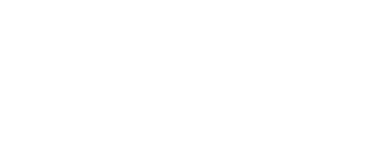
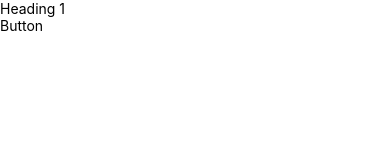
Before and after one commit to Opiskeluprojektit/KBV-project, a React Native app: screen / in a window 390 px wide. Shown: the top 160 px of the page. Built offline with nearby package versions, Linux system fonts and the light colour scheme.

Commit message:
Tyylien testausta

```diff
--- a/App.js
+++ b/App.js
@@ -5,20 +5,20 @@
 export default function App() {
   return (
 
-    <View>
+/*     <View>
       <SplashScreen></SplashScreen>
-    </View>
+    </View> */
 
       // Nämä alla olevat on Lauran testailuja tyylejä varten
       // Älkää poistako vielä
-/*     <View style={android.StyleSheet}>
+     <View styles={android.StyleSheet}>
       <Text h1
-        style={android.h1Style}>Heading 1</Text>
+        styles={android.h1Style}>Heading 1</Text>
       <Pressable
-        style={android.button}>
+        styles={android.button}>
         <Text
-          style={android.buttonText}>Button</Text>
+          styles={android.buttonText}>Button</Text>
       </Pressable>
-    </View> */
+    </View>
   );
 };
--- a/styles.js
+++ b/styles.js
@@ -1,4 +1,4 @@
-import {StyleSheet} from 'react-native';
+import {StyleSheet, Platform} from 'react-native';
 
 // Style for Android
 export const android = StyleSheet.create({
```
